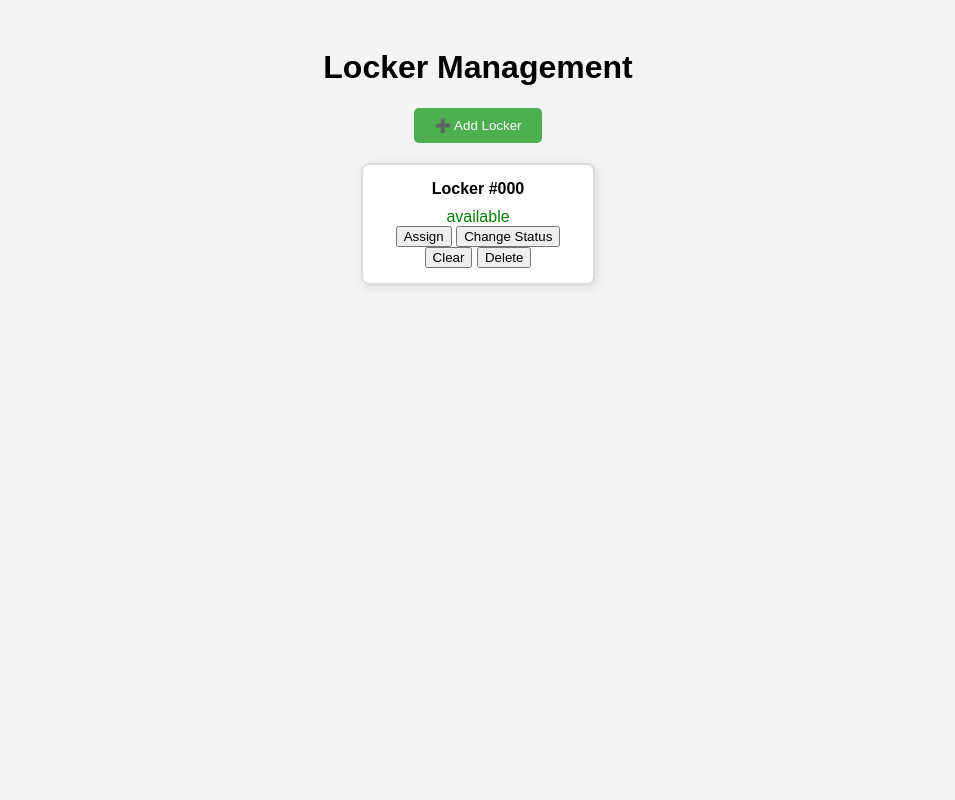
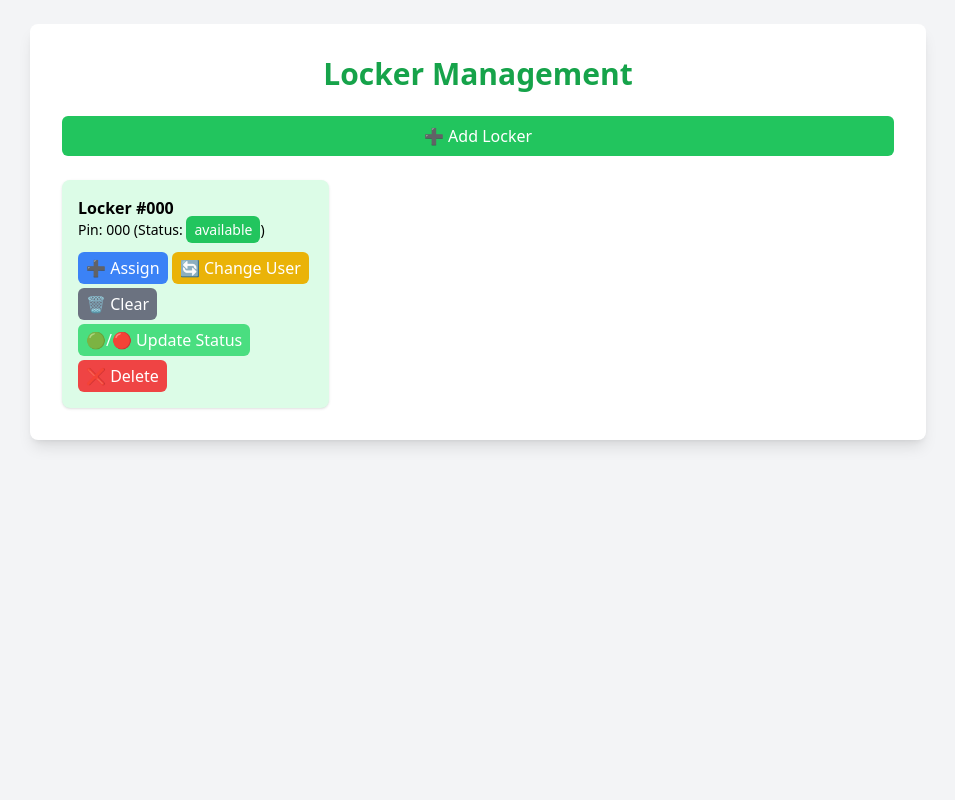
Before and after one commit to Renzxml/button, a PHP site: page /lockers.php in a window 1280 px wide. Shown: the whole page, without its empty margins (162-1117 px from the left). Run offline with PHP 8.4, Linux system fonts and the light colour scheme; tables that the repository leaves empty or names only in its code hold one stand-in row (values such as "Sample post"); some libraries are stand-ins or nearby versions.

Commit message:
Almost done with the RFID

```diff
--- a/public/fetch_lockers.php
+++ b/public/fetch_lockers.php
@@ -1,19 +1,41 @@
 <?php
 require 'db.php';
 
-$result = $conn->query("SELECT * FROM lockers");
+// Fetch lockers with pin status
+$query = "
+    SELECT
+        l.locker_id,
+        l.locker_number,
+        lp.pin_number,
+        lp.status
+    FROM lockers l
+    INNER JOIN lockers_pin_hw lp
+    ON l.lphw_id = lp.lphw_id
+";
 
-while ($locker = $result->fetch_assoc()) {
-    $statusClass = ($locker['status'] === 'available') ? 'status-available' : 'status-occupied';
+$result = $conn->query($query);
 
-    echo "
-    <div class='locker-card'>
-        <div class='locker-header'>Locker #{$locker['locker_number']}</div>
-        <div class='{$statusClass}'>{$locker['status']}</div>
-        <button class='assign-btn' data-locker-id='{$locker['locker_id']}'>Assign</button>
-        <button class='change-status-btn' data-locker-id='{$locker['locker_id']}'>Change Status</button>
-        <button class='clear-btn' data-locker-id='{$locker['locker_id']}'>Clear</button>
-        <button class='delete-btn' data-locker-id='{$locker['locker_id']}'>Delete</button>
-    </div>";
+if ($result->num_rows > 0) {
+    while ($row = $result->fetch_assoc()) {
+        $pinStatus = $row['status'];
+        $statusClass = $pinStatus === 'available' ? 'bg-green-500' : 'bg-yellow-500';
+
+        echo "
+        <div class='p-4 bg-green-100 rounded-lg shadow'>
+            <h3 class='font-bold'>Locker #{$row['locker_number']}</h3>
+            <p class='text-sm'>Pin: {$row['pin_number']} (Status: <span class='{$statusClass} text-white px-2 py-1 rounded-md'>{$pinStatus}</span>)</p>
+
+            <div class='mt-2 space-y-1'>
+                <button class='assign-btn bg-blue-500 text-white px-2 py-1 rounded-md' data-locker-id='{$row['locker_id']}'>➕ Assign</button>
+                <button class='change-user-btn bg-yellow-500 text-white px-2 py-1 rounded-md' data-locker-id='{$row['locker_id']}'>🔄 Change User</button>
+                <button class='clear-btn bg-gray-500 text-white px-2 py-1 rounded-md' data-locker-id='{$row['locker_id']}'>🗑️ Clear</button>
+                <button class='update-status-btn bg-green-400 text-white px-2 py-1 rounded-md' data-locker-id='{$row['locker_id']}'>🟢/🔴 Update Status</button>
+                <button class='delete-locker-btn bg-red-500 text-white px-2 py-1 rounded-md' data-locker-id='{$row['locker_id']}'>❌ Delete</button>
+            </div>
+        </div>
+        ";
+    }
+} else {
+    echo "<p class='text-center text-gray-500 w-full'>❗ No lockers available.</p>";
 }
 ?>
--- /dev/null
+++ b/public/fetch_pins.php
@@ -0,0 +1,20 @@
+<?php
+require 'db.php';
+
+$result = $conn->query("SELECT pin_number FROM lockers_pin_hw WHERE status = 'available'");
+
+if (!$result) {
+    die("❗ SQL Error: " . $conn->error);
+}
+
+$pins = [];
+while ($row = $result->fetch_assoc()) {
+    $pins[] = $row;
+}
+
+if (empty($pins)) {
+    echo json_encode([]);
+} else {
+    echo json_encode($pins);
+}
+?>
--- a/public/lockers.php
+++ b/public/lockers.php
@@ -8,182 +8,178 @@ require 'db.php';
     <meta charset="UTF-8">
     <meta name="viewport" content="width=device-width, initial-scale=1.0">
     <title>Locker Management</title>
+    <script src="https://cdn.tailwindcss.com"></script>
     <script src="https://code.jquery.com/jquery-3.6.0.min.js"></script>
-    <style>
-        body { font-family: Arial, sans-serif; background-color: #f4f4f4; padding: 20px; }
-        h1 { text-align: center; }
-        .locker-container { display: flex; flex-wrap: wrap; gap: 20px; justify-content: center; }
-        .locker-card {
-            background: #fff;
-            border: 2px solid #ddd;
-            border-radius: 8px;
-            padding: 15px;
-            width: 200px;
-            text-align: center;
-            box-shadow: 2px 2px 10px rgba(0, 0, 0, 0.1);
-        }
-        .status-available { color: green; }
-        .status-occupied { color: red; }
-        .locker-header { font-weight: bold; margin-bottom: 10px; }
-        #add-locker-btn {
-            display: block;
-            margin: 20px auto;
-            background-color: #4CAF50;
-            color: #fff;
-            border: none;
-            border-radius: 5px;
-            padding: 10px 20px;
-            cursor: pointer;
-        }
-        #add-locker-btn:hover {
-            background-color: #45a049;
-        }
-        .modal {
-            display: none;
-            position: fixed;
-            top: 50%;
-            left: 50%;
-            transform: translate(-50%, -50%);
-            background: #fff;
-            border: 2px solid #ddd;
-            border-radius: 10px;
-            padding: 20px;
-            box-shadow: 2px 2px 10px rgba(0, 0, 0, 0.2);
-            width: 300px;
-        }
-        .modal select {
-            width: 100%;
-            padding: 8px;
-            margin-top: 10px;
-        }
-        .modal button {
-            margin-top: 15px;
-            background-color: #4CAF50;
-            color: #fff;
-            border: none;
-            border-radius: 5px;
-            padding: 8px 15px;
-            cursor: pointer;
-        }
-        .modal button:hover {
-            background-color: #45a049;
-        }
-    </style>
 </head>
-<body>
-    <h1>Locker Management</h1>
+<body class="bg-gray-100 min-h-screen p-6">
 
-    <button id="add-locker-btn">➕ Add Locker</button>
+    <div class="max-w-4xl mx-auto bg-white p-8 rounded-lg shadow-lg">
+        <h1 class="text-3xl font-bold text-center text-green-600 mb-6">Locker Management</h1>
 
-    <div class="locker-container" id="locker-container">
+        <button id="add-locker-btn"
+            class="block w-full bg-green-500 hover:bg-green-600 text-white py-2 px-4 rounded-md mb-6 transition">
+            ➕ Add Locker
+        </button>
+
+        <div class="grid grid-cols-1 md:grid-cols-2 lg:grid-cols-3 gap-4" id="locker-container">
             <!-- Dynamic Locker Data will be loaded here -->
         </div>
+    </div>
 
-    <!-- Modal for User Selection -->
-    <div class="modal" id="user-selection-modal">
-        <h3>Select User</h3>
-        <select id="user-dropdown"></select>
-        <button id="confirm-user-btn">Confirm</button>
+    <!-- Modal for Adding Locker -->
+    <div class="fixed inset-0 bg-black bg-opacity-50 hidden items-center justify-center" id="add-locker-modal">
+        <div class="relative bg-white p-6 rounded-lg shadow-lg w-80">
+            <button id="close-add-locker-modal"
+                    class="absolute top-2 right-2 text-gray-500 hover:text-red-500">
+                ✖
+            </button>
+            <h3 class="text-xl font-bold mb-4 text-green-500">Add Locker</h3>
+
+            <label for="locker-number" class="block mb-1">Locker Number:</label>
+            <input type="text" id="locker-number"
+                   class="w-full border border-gray-300 rounded-md p-2 focus:outline-none focus:ring focus:ring-green-400">
+
+            <label for="pin-number-dropdown" class="block mt-4 mb-1">Select Pin Number:</label>
+            <select id="pin-number-dropdown"
+                    class="w-full border border-gray-300 rounded-md p-2 focus:outline-none focus:ring focus:ring-green-400">
+            </select>
+
+            <button id="confirm-add-locker"
+                    class="block w-full bg-green-500 hover:bg-green-600 text-white py-2 px-4 mt-4 rounded-md transition">
+                Add Locker
+            </button>
+        </div>
     </div>
 
 <script>
-    let selectedLockerId = null;
-    let selectedAction = null;
-
-    // Load lockers on page load
     $(document).ready(function() {
         loadLockers();
+        loadPins();
     });
 
     function loadLockers() {
         $.get("fetch_lockers.php", function(data) {
-            $('#locker-container').html(data); // Inject locker data
+            if (!data.trim()) {
+                $('#locker-container').html('<p class="text-center text-gray-500 w-full">❗ No lockers available.</p>');
+            } else {
+                $('#locker-container').html(data);
+            }
         });
     }
-    function loadUsers() {
-        const users = <?php
-            require 'db.php';
-            $query = "SELECT user_id, first_name, last_name FROM user_tbl WHERE role = 'user'";
-            $result = mysqli_query($conn, $query);
 
-            $users = [];
-            while ($row = mysqli_fetch_assoc($result)) {
-                $users[] = $row;
+    function loadPins() {
+    $.get("fetch_pins.php", function(data) {
+        console.log("Fetched Data:", data);  // <-- Add this for debugging
+
+        try {
+            const pins = JSON.parse(data);
+            $('#pin-number-dropdown').empty();
+
+            if (pins.length === 0) {
+                $('#pin-number-dropdown').append('<option value="">❗ No available pins</option>');
+            } else {
+                $('#pin-number-dropdown').append('<option value="">Select Pin Number</option>');
+                pins.forEach(pin => {
+                    $('#pin-number-dropdown').append(
+                        `<option value="${pin.pin_number}">${pin.pin_number}</option>`
+                    );
+                });
             }
-
-            echo json_encode($users); // Directly output as JSON
-        ?>;
-
-        if (!users.length) {
-            alert("❗ No users found or failed to fetch data.");
-            return;
+        } catch (error) {
+            console.error("JSON Parse Error:", error);
+            console.error("Received Data:", data); // Show the data that failed to parse
         }
-
-        $('#user-dropdown').empty(); // Clear previous options
-        $('#user-dropdown').append('<option value="">Select User</option>'); // Placeholder option
-
-        users.forEach(user => {
-            $('#user-dropdown').append(
-                `<option value="${user.user_id}">${user.first_name} ${user.last_name}</option>`
-            );
     });
 }
 
 
-    $(document).ready(function() {
-        loadUsers(); // Load users on page load
+    // Add Locker Button Click
+    $('#add-locker-btn').on('click', function() {
+        $('#add-locker-modal').removeClass('hidden').addClass('flex');
     });
 
-    // Open user modal for Assign/Change Status
-    function openUserModal(lockerId, actionType) {
-        selectedLockerId = lockerId;
-        selectedAction = actionType;
-        loadUsers();
-        $('#user-selection-modal').fadeIn();
-    }
+    // Close Modal
+    $('#close-add-locker-modal').on('click', function() {
+        $('#add-locker-modal').addClass('hidden').removeClass('flex');
+    });
 
-    // Confirm user selection
-    $('#confirm-user-btn').on('click', function() {
-        const selectedUserId = $('#user-dropdown').val();
+    // Confirm Add Locker
+    $('#confirm-add-locker').on('click', function() {
+        const lockerNumber = $('#locker-number').val();
+        const selectedPin = $('#pin-number-dropdown').val();
 
-        if (!selectedUserId) {
-            alert("Please select a user.");
+        if (!lockerNumber || !selectedPin) {
+            alert("❗ Please enter a locker number and select a pin number.");
             return;
         }
 
         $.post("actions.php", {
-            action: selectedAction,
-            locker_id: selectedLockerId,
-            user_id: selectedUserId
+            action: "add",
+            locker_number: lockerNumber,
+            pin_number: selectedPin
         }, function(response) {
             alert(response);
-            $('#user-selection-modal').fadeOut();
+            $('#add-locker-modal').addClass('hidden').removeClass('flex');
             loadLockers();
+            loadPins(); // Refresh available pin numbers
         });
     });
 
-    // Event delegation for dynamically added elements
-    $(document).on('click', '.assign-btn', function() {
+    // Delete Locker
+    $(document).on('click', '.delete-locker-btn', function() {
         const lockerId = $(this).data('locker-id');
-        openUserModal(lockerId, "assign");
-    });
 
-    $(document).on('click', '.change-status-btn', function() {
-        const lockerId = $(this).data('locker-id');
-        openUserModal(lockerId, "change_status");
-    });
-
-    $(document).on('click', '.clear-btn', function() {
-        const lockerId = $(this).data('locker-id');
-        if (confirm("Are you sure you want to clear this locker?")) {
-            $.post("actions.php", { action: "clear", locker_id: lockerId }, function(response) {
+        if (confirm("Are you sure you want to delete this locker?")) {
+            $.post("actions.php", {
+                action: "delete",
+                locker_id: lockerId
+            }, function(response) {
                 alert(response);
                 loadLockers();
             });
         }
     });
 
-    $(document).on('click', '.delete-btn', function() {
+    // Close modal when clicking outside
+    $(window).on('click', function(event) {
+        if ($(event.target).is('#add-locker-modal')) {
+            $('#add-locker-modal').addClass('hidden').removeClass('flex');
+        }
+    });
+
+    $(document).on('click', '.assign-btn', function() {
+    const lockerId = $(this).data('locker-id');
+    $.post("actions.php", { action: "assign", locker_id: lockerId }, function(response) {
+        alert(response);
+        loadLockers();
+    });
+});
+
+$(document).on('click', '.change-user-btn', function() {
+    const lockerId = $(this).data('locker-id');
+    $.post("actions.php", { action: "change_user", locker_id: lockerId }, function(response) {
+        alert(response);
+        loadLockers();
+    });
+});
+
+$(document).on('click', '.clear-btn', function() {
+    const lockerId = $(this).data('locker-id');
+    $.post("actions.php", { action: "clear", locker_id: lockerId }, function(response) {
+        alert(response);
+        loadLockers();
+    });
+});
+
+$(document).on('click', '.update-status-btn', function() {
+    const lockerId = $(this).data('locker-id');
+    $.post("actions.php", { action: "update_status", locker_id: lockerId }, function(response) {
+        alert(response);
+        loadLockers();
+    });
+});
+
+$(document).on('click', '.delete-locker-btn', function() {
     const lockerId = $(this).data('locker-id');
     if (confirm("Are you sure you want to delete this locker?")) {
         $.post("actions.php", { action: "delete", locker_id: lockerId }, function(response) {
@@ -193,23 +189,7 @@ require 'db.php';
     }
 });
 
-    // Add Locker
-    $('#add-locker-btn').on('click', function() {
-        const lockerNumber = prompt("Enter Locker Number:");
-        if (lockerNumber) {
-            $.post("actions.php", { action: "add", locker_number: lockerNumber }, function(response) {
-                alert(response);
-                loadLockers();
-            });
-        }
-    });
 
-    // Close modal when clicking outside
-    $(window).on('click', function(event) {
-        if ($(event.target).is('#user-selection-modal')) {
-            $('#user-selection-modal').fadeOut();
-        }
-    });
 </script>
 
 </body>
```
Also changed, not shown: public/actions.php (+60 -42 lines), public/view_pins.php (added, +135 -0 lines). Lines whose indentation alone changed are shown as unchanged.
